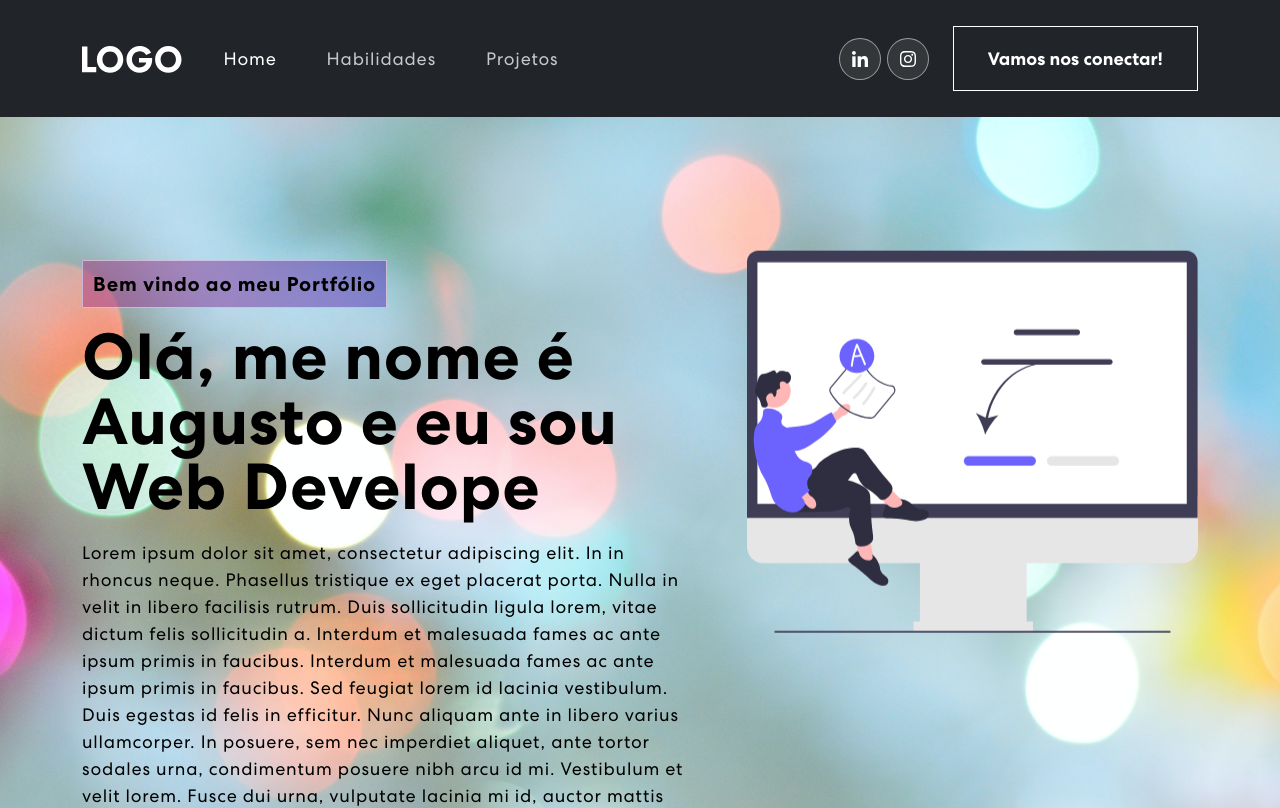
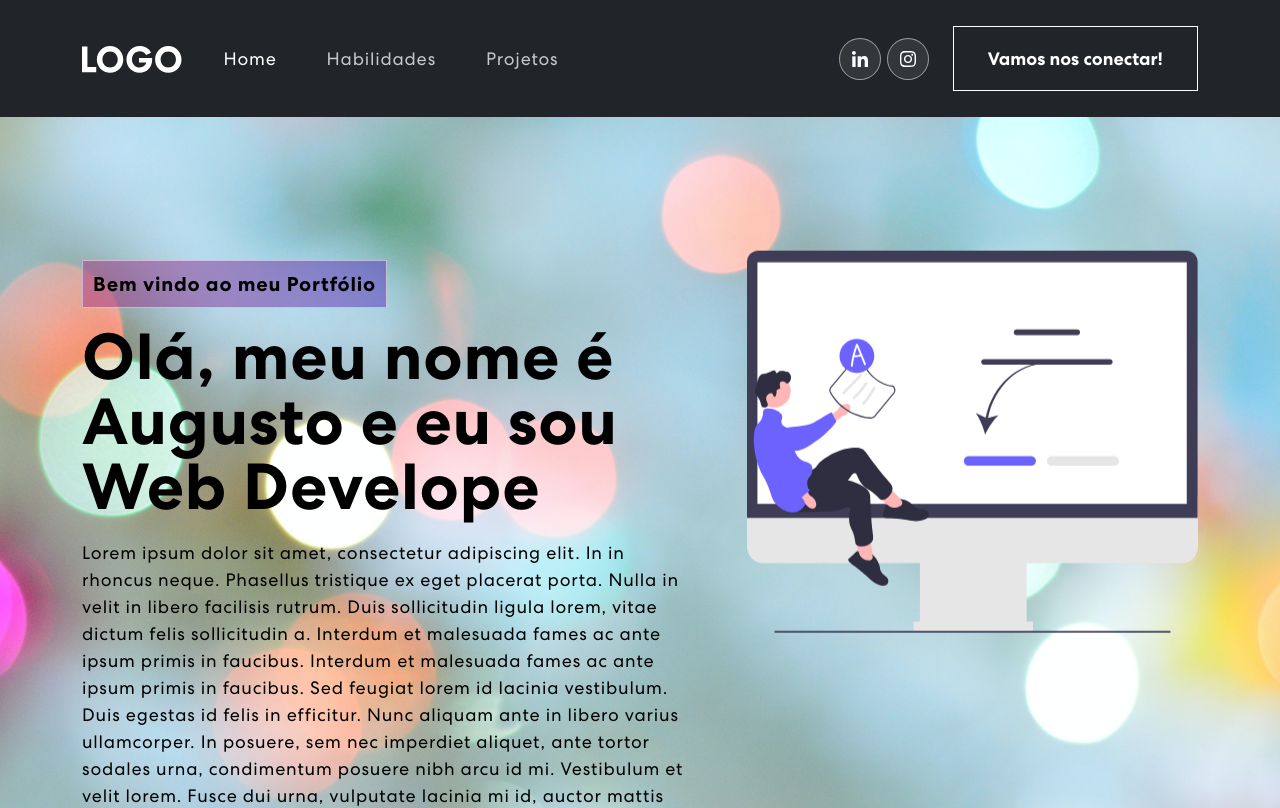
Before and after one commit to AugustoLa/WebPortfolio, a React (Create React App) app: page / in a window 1280 px wide. Shown: the top 808 px of the page. Built offline with nearby package versions, Linux system fonts and the light colour scheme.

Commit message:
Texto alterado, velocidade de digitação alterada

```diff
--- a/src/components/Banner.js
+++ b/src/components/Banner.js
@@ -10,7 +10,7 @@ export const Banner = () => {
     const [text, setText] = useState('');
     const [delta, setDelta] = useState(300 - Math.random() * 100);
     const [index, setIndex] = useState(1);
-    const toRotate = ["Web Developer", "estudandente de Ciência da Computação", "apaixonado por games"];
+    const toRotate = ["Web Developer", "estudante de Ciência da Computação", "apaixonado por games"];
     const period = 2000;
 
     useEffect(() => {
@@ -40,7 +40,7 @@ export const Banner = () => {
             setIsDeleting(false);
             setLoopNum(loopNum + 1);
             setIndex(1);
-            setDelta(250);
+            setDelta(100);
         } else {
             setIndex(prevIndex => prevIndex + 1);
         }
@@ -54,7 +54,7 @@ export const Banner = () => {
                         <span className="tagline">
                             Bem vindo ao meu Portfólio
                         </span>
-                        <h1> {`Olá, me nome é Augusto e eu sou `}
+                        <h1> {`Olá, meu nome é Augusto e eu sou `}
                             <span className="wrap">
                                 {text}
                             </span>
```
Also changed, not shown: 23 other files (tests, documents, lock files or other folders).
